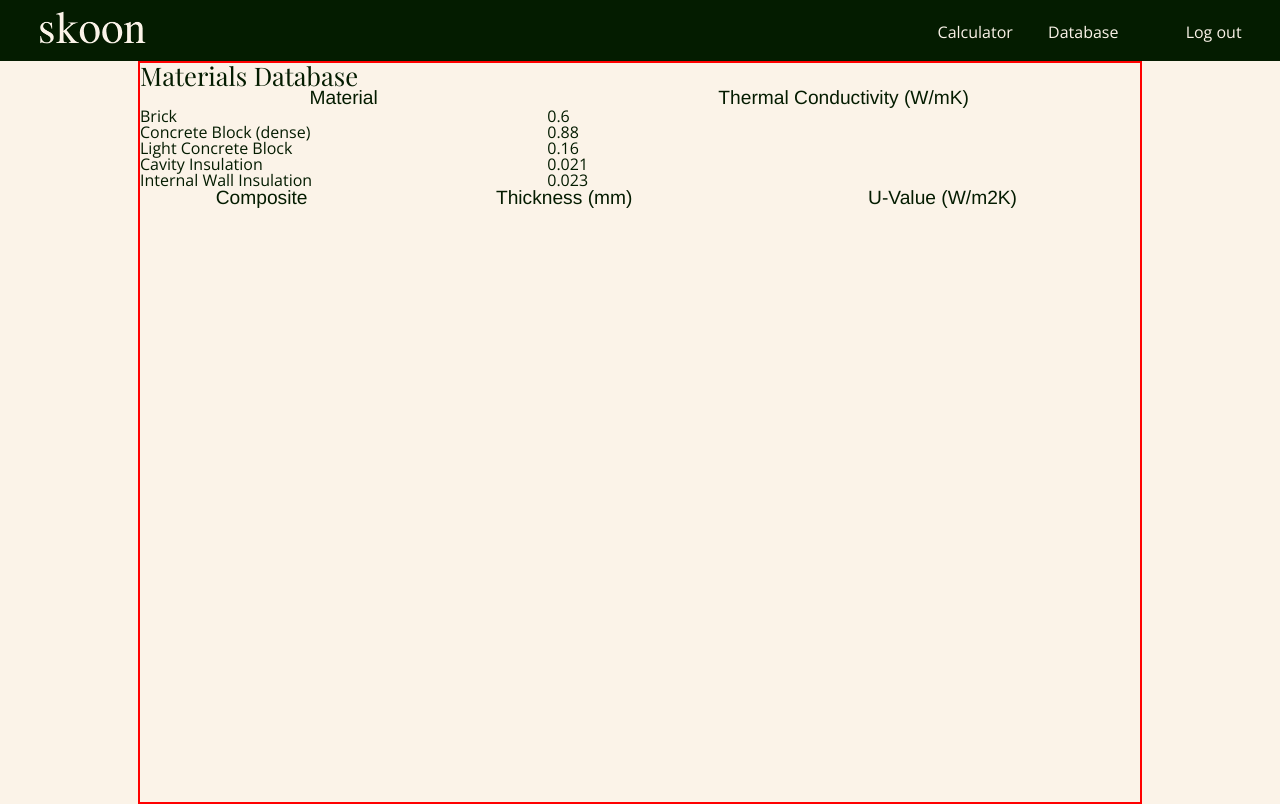
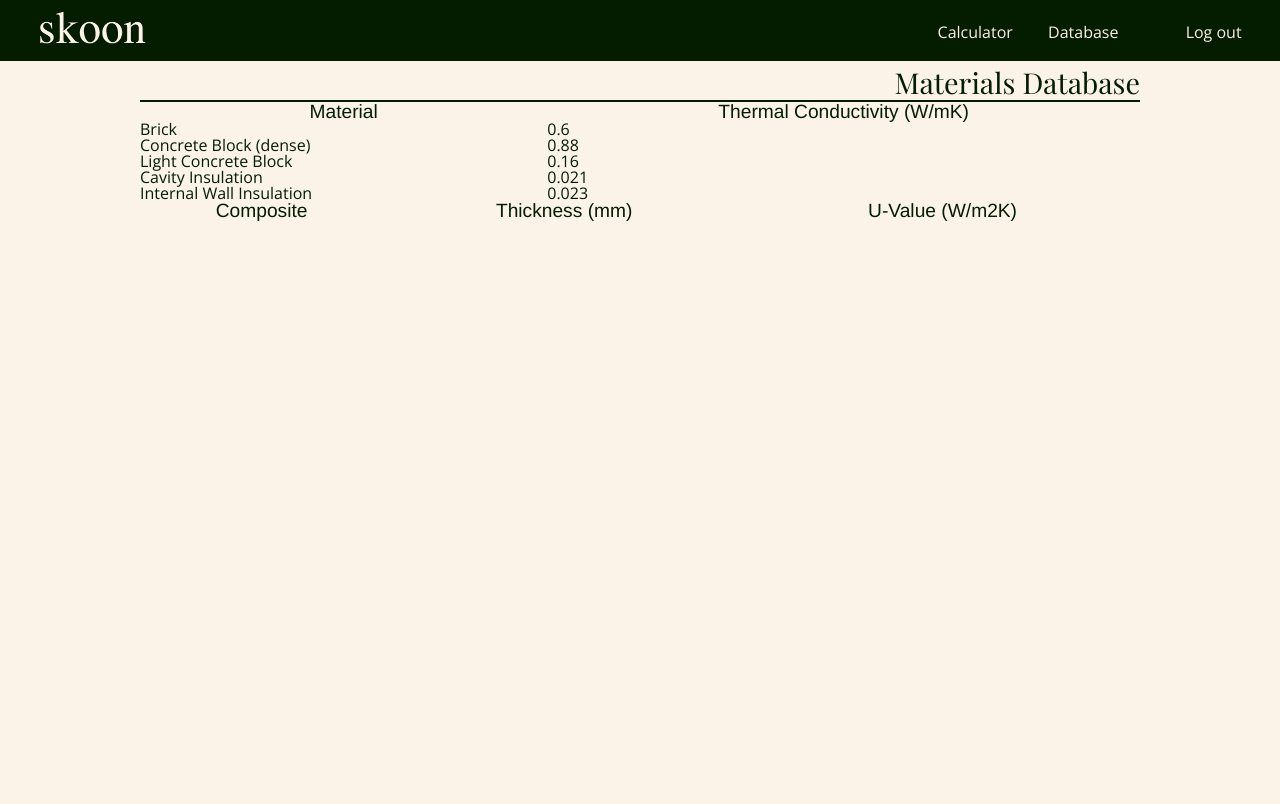
Before and after one commit to BenCurrieDev/SkoonAssignment, a Django app: page /database in a window 1280 px wide. After the commit the page ends 221 px from the top, so only its background shows below. Run offline with Django 4.2, Linux system fonts and the light colour scheme; a user stored in the database is signed in; data comes from the database, SQL or seed files in the repository; lists and menus that the app fills with data are empty; some libraries are stand-ins or nearby versions.

Commit message:
styled page headings

```diff
--- a/static/css/skoon.css
+++ b/static/css/skoon.css
@@ -21,7 +21,7 @@
     --fw-b: 700;
 
     --fs-h1: 2.7rem;
-    --fs-h2: 1.6rem;
+    --fs-h2: 1.8rem;
     --fs-h3: 1.4rem;
     --fs-h4: 1.2rem;
 
@@ -342,10 +342,18 @@
         max-width: var(--container-max-width);
         height: var(--page-height);
         max-height: var(--page-height);
-        border: 2px solid red;
+
         margin: auto;
         display: flex;
         flex-direction: column;
+    }
+
+    .page-heading {
+        text-align: right;
+        font-size: var(--fs-h2);
+        margin-top: calc(var(--fs-h2) / 4);
+        padding-bottom: calc(var(--fs-h2) / 10);;
+        border-bottom: 2px solid var(--clr-primary-dk);
     }
 
         @media screen and (min-width: 1000px) {
@@ -356,6 +364,9 @@
         }
 
 /* Calculator */
+
+
+
 
         .material-view {
             height: 10rem;
--- a/templates/database.html
+++ b/templates/database.html
@@ -3,7 +3,7 @@
 {% load widget_tweaks %}
 
 {% block content %}
-<h2 class="f-skoon-heading fc-skoon-dark">Materials Database</h2>
+<h1 class="page-heading">Materials Database</h1>
   <table class="table">
     <thead class="thead-dark f-skoon-sub">
       <tr>
```
